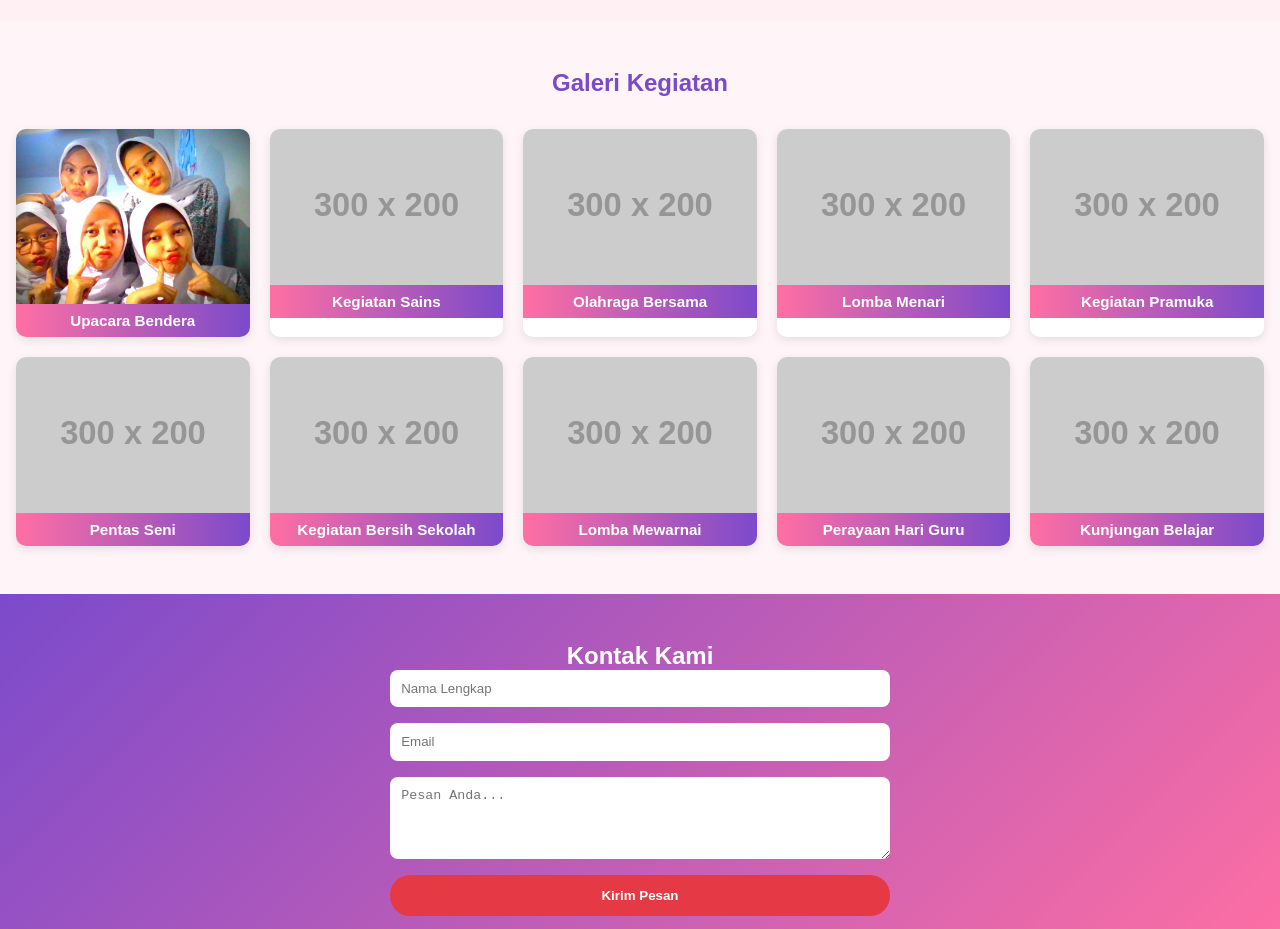
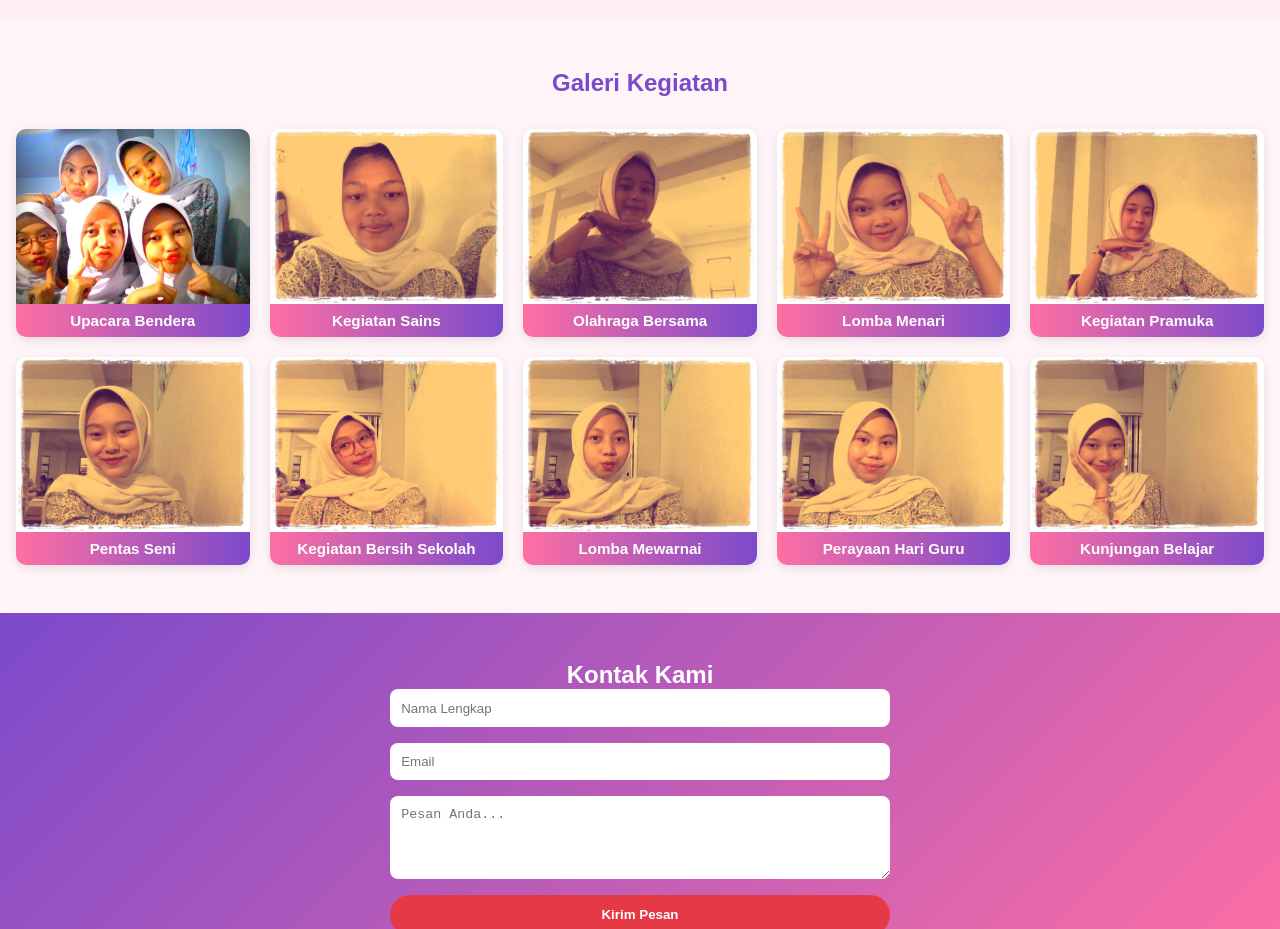
Before and after one commit to jagadhitaadindaoktania/Tugas1_Barisan_A_XII4, a plain HTML site: page index.html in a window 1280 px wide. Shown: the part 1080-2009 px from the top of the page. Drawn offline with Linux system fonts and the light colour scheme; placeholder pictures from the web are drawn by us.

Commit message:
update11

```diff
--- a/index.html
+++ b/index.html
@@ -90,39 +90,39 @@
           <p class="caption">Upacara Bendera</p>
         </div>
         <div class="gallery-item">
-          <img src="https://via.placeholder.com/300x200?text=Kegiatan+Sains" alt="Kegiatan Sains">
+          <img src="webcam-toy-photo43 (1).jpg" alt="Kegiatan Sains">
           <p class="caption">Kegiatan Sains</p>
         </div>
         <div class="gallery-item">
-          <img src="https://via.placeholder.com/300x200?text=Olahraga+Bersama" alt="Olahraga Bersama">
+          <img src="webcam-toy-photo44 (1).jpg" alt="Olahraga Bersama">
           <p class="caption">Olahraga Bersama</p>
         </div>
         <div class="gallery-item">
-          <img src="https://via.placeholder.com/300x200?text=Lomba+Menari" alt="Lomba Menari">
+          <img src="webcam-toy-photo45 (1).jpg" alt="Lomba Menari">
           <p class="caption">Lomba Menari</p>
         </div>
         <div class="gallery-item">
-          <img src="https://via.placeholder.com/300x200?text=Kegiatan+Pramuka" alt="Kegiatan Pramuka">
+          <img src="webcam-toy-photo46 (1).jpg" alt="Kegiatan Pramuka">
           <p class="caption">Kegiatan Pramuka</p>
         </div>
         <div class="gallery-item">
-          <img src="https://via.placeholder.com/300x200?text=Pentas+Seni" alt="Pentas Seni">
+          <img src="WhatsApp Image 2025-10-31 at 9.06.10 AM.jpeg" alt="Pentas Seni">
           <p class="caption">Pentas Seni</p>
         </div>
         <div class="gallery-item">
-          <img src="https://via.placeholder.com/300x200?text=Kegiatan+Bersih+Sekolah" alt="Kegiatan Bersih Sekolah">
+          <img src="WhatsApp Image 2025-10-31 at 9.06.11 AM.jpeg" alt="Kegiatan Bersih Sekolah">
           <p class="caption">Kegiatan Bersih Sekolah</p>
         </div>
         <div class="gallery-item">
-          <img src="https://via.placeholder.com/300x200?text=Lomba+Mewarnai" alt="Lomba Mewarnai">
+          <img src="WhatsApp Image 2025-10-31 at 9.06.13 AM.jpeg" alt="Lomba Mewarnai">
           <p class="caption">Lomba Mewarnai</p>
         </div>
         <div class="gallery-item">
-          <img src="https://via.placeholder.com/300x200?text=Hari+Guru" alt="Hari Guru">
+          <img src="WhatsApp Image 2025-10-31 at 9.06.14 AM.jpeg" alt="Hari Guru">
           <p class="caption">Perayaan Hari Guru</p>
         </div>
         <div class="gallery-item">
-          <img src="https://via.placeholder.com/300x200?text=Kunjungan+Belajar" alt="Kunjungan Belajar">
+          <img src="WhatsApp Image 2025-10-31 at 9.43.11 AM.jpeg" alt="Kunjungan Belajar">
           <p class="caption">Kunjungan Belajar</p>
         </div>
       </div>
```
Also changed, not shown: WhatsApp Image 2025-10-31 at 9.06.10 AM.jpeg (added), WhatsApp Image 2025-10-31 at 9.06.11 AM.jpeg (added), WhatsApp Image 2025-10-31 at 9.06.13 AM.jpeg (added), WhatsApp Image 2025-10-31 at 9.06.14 AM.jpeg (added), WhatsApp Image 2025-10-31 at 9.43.11 AM.jpeg (added), webcam-toy-photo43 (1).jpg (added), webcam-toy-photo44 (1).jpg (added), webcam-toy-photo45 (1).jpg (added), webcam-toy-photo46 (1).jpg (added).
